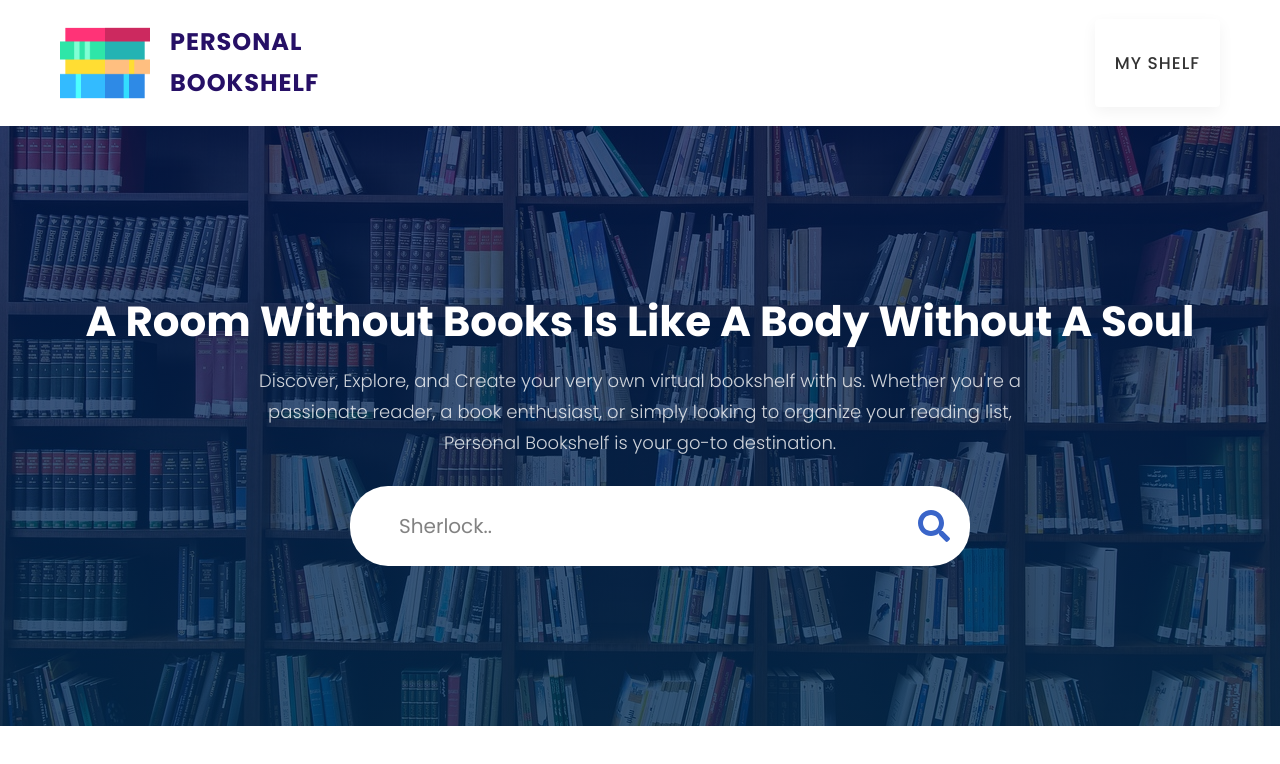
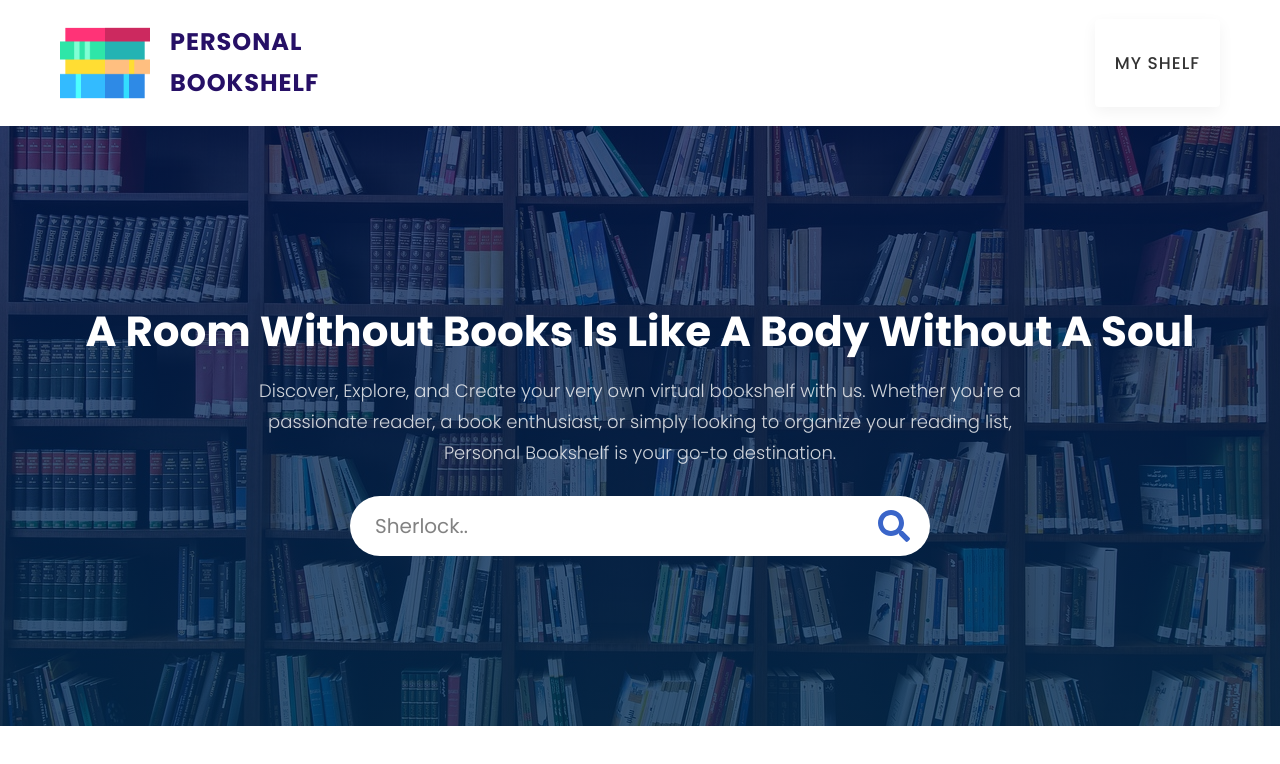
Before and after one commit to shashanksc/BookShelf, a React (Create React App) app: page / in a window 1280 px wide. Shown: the top 764 px of the page. Built offline with nearby package versions, Linux system fonts and the light colour scheme; no server answers.

Commit message:
UI fixing

```diff
--- a/src/components/SearchForm/SearchForm.css
+++ b/src/components/SearchForm/SearchForm.css
@@ -1,16 +1,18 @@
 .search-form{
-    width: 110%;
+    width: 100%;
     max-width: 620px;
+
 }
 .search-form-elem{
     padding: 1rem 2rem;
     border-radius: 3.8rem;
+
 }
 .search-form-elem .form-control{
     font-size: 2rem;
     padding: 0.5rem;
-    width: 100%;
-    margin: 10px auto;
+    width: 90%;
+    min-width: 350px;
     max-width: 500px;
 }
 .search-form-elem .form-control::placeholder{
```
